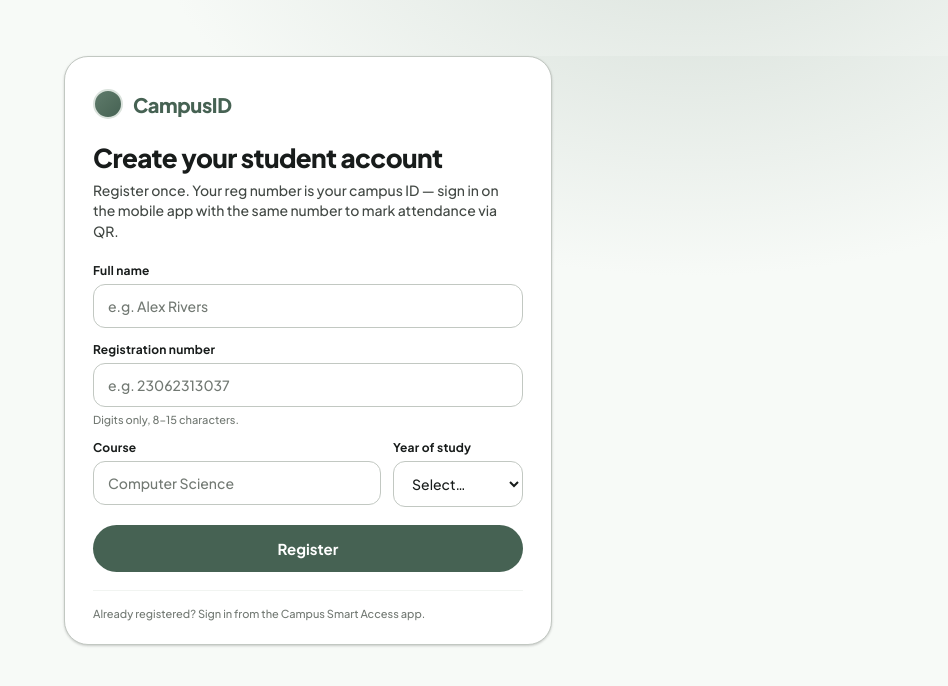
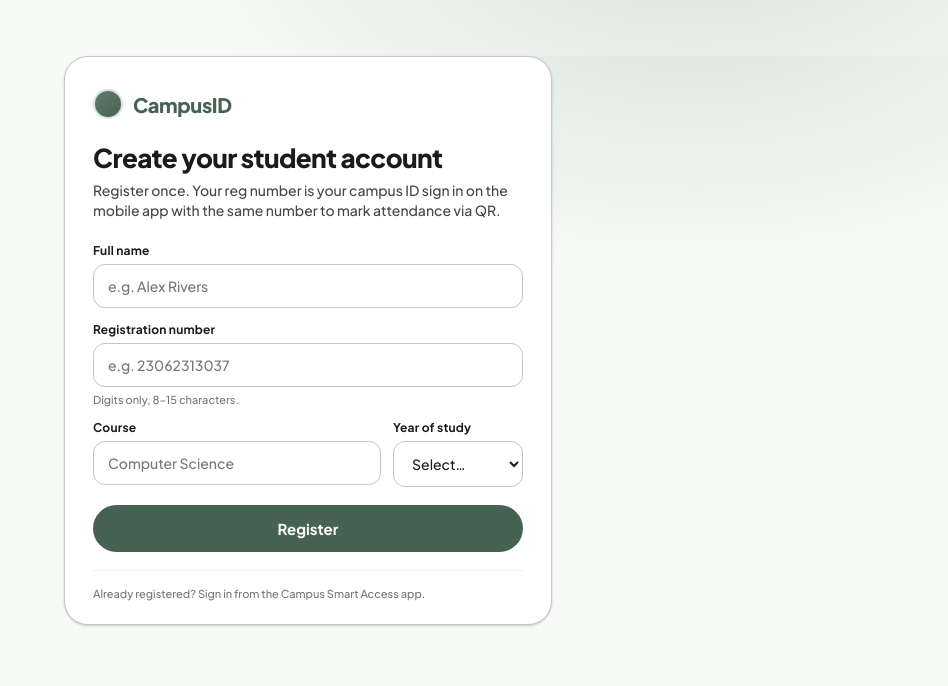
Before and after one commit to fab-ani/REGISTRATION, a Next.js app: page / in a window 1280 px wide. Shown: the top 686 px of the page, without its empty margins (332-1280 px from the left). Built offline with nearby package versions, Linux system fonts and the light colour scheme.

Commit message:
fix: update title format and improve subtitle clarity on RegisterPage

```diff
--- a/app/layout.js
+++ b/app/layout.js
@@ -1,7 +1,7 @@
 import './globals.css';
 
 export const metadata = {
-  title: 'CampusID — Register',
+  title: 'CampusID Register',
   description: 'Student registration for the Campus Smart Access app.',
 };
 
--- a/app/page.js
+++ b/app/page.js
@@ -95,7 +95,7 @@ export default function RegisterPage() {
 
         <h1 className="title">Create your student account</h1>
         <p className="subtitle">
-          Register once. Your reg number is your campus ID — sign in on the
+          Register once. Your reg number is your campus ID sign in on the
           mobile app with the same number to mark attendance via QR.
         </p>
 
```
